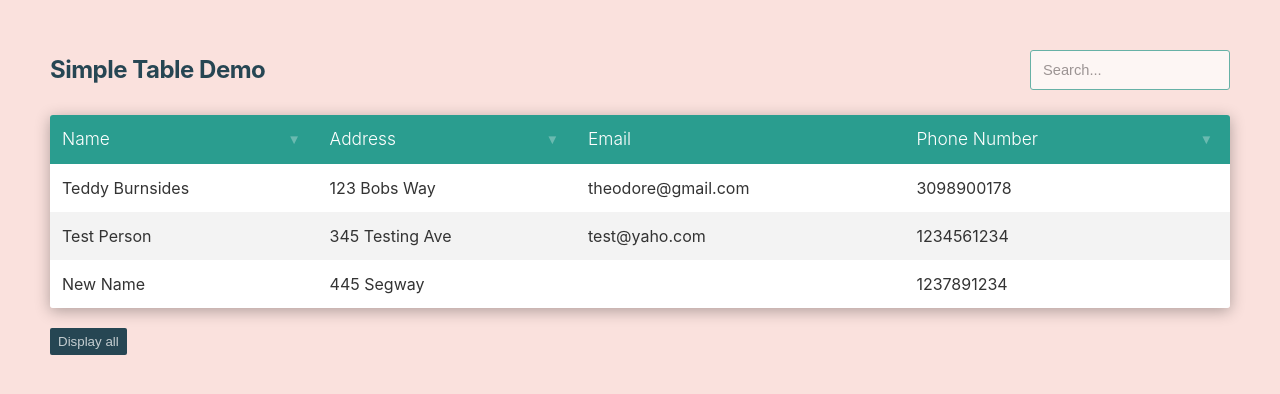
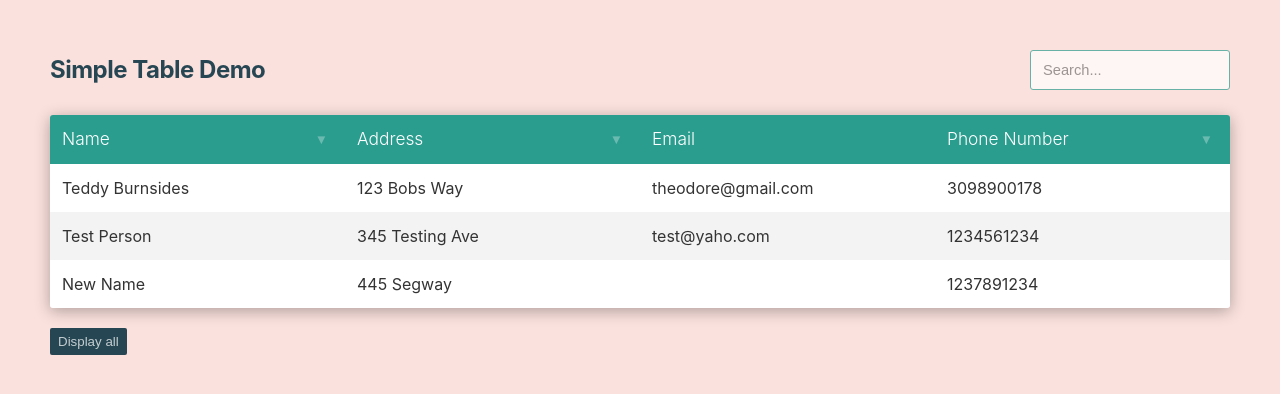
Before and after one commit to TeddyBurnsides/SimpleTable, a React (Create React App) app: page / in a window 1280 px wide. Shown: the top 394 px of the page. Built offline with nearby package versions, Linux system fonts and the light colour scheme.

Commit message:
Searching now highlights value in table

```diff
--- a/src/App.css
+++ b/src/App.css
@@ -84,6 +84,7 @@ table {
   box-shadow:0 3px 15px rgba(0,0,0,.3);
   width:100%;
   border-radius:3px;
+  table-layout: fixed;
 }
 table thead {
   background: #2a9d8f;
@@ -110,6 +111,9 @@ table tbody td {
   color: #333;
   padding: 12px;
   line-height:24px;
+}
+table tbody td b {
+  background:yellow;
 }
 th button.sortButton {
   cursor:pointer;
--- a/src/simpleTable/TableBody.tsx
+++ b/src/simpleTable/TableBody.tsx
@@ -18,10 +18,11 @@ const TableBody = ({data, sortInfo, maxRows, showAll, searchValue}: ItableBody)
 
 	}
 
+	// return rows, filtered by search value
 	const rowElements = rows.map((row: string[], index: number) => {
 		if (typeof searchValue === 'undefined' || searchValue === '' || rowContainsValue(row,searchValue)) {
 
-			return <TableRow key={index} data={row} />
+			return <TableRow key={index} data={row} searchValue={searchValue} />
 		} else {
 			return null;
 		}
--- a/src/simpleTable/TableRow.tsx
+++ b/src/simpleTable/TableRow.tsx
@@ -1,11 +1,22 @@
 import { ItableRow } from './types/interfaces';
+import {buildHighlightedText, findMatchingValueIndexes} from './utils';
 
-const TableRow = ({data}: ItableRow) => {
+const TableRow = ({data, searchValue}: ItableRow) => {
 
-	const row = data.map((cell: string, index: number ) => {
-		return (
-			<td key={index}>{cell}</td>
-		)
+	const row = data.map((cellValue: string, index: number ) => {
+
+		if ((typeof searchValue === 'undefined') || (searchValue === '')) {
+
+			return <td key={index}>{cellValue}</td>;
+
+
+		} else {
+
+			const indexes=findMatchingValueIndexes(cellValue,searchValue)
+			const text = buildHighlightedText(indexes,cellValue)
+			return <td key={index} dangerouslySetInnerHTML={{__html: text}}/>;
+
+		}
 	})
 
 	return (
--- a/src/simpleTable/types/interfaces.tsx
+++ b/src/simpleTable/types/interfaces.tsx
@@ -47,7 +47,8 @@ export interface ItableBody {
 }
 
 export interface ItableRow {
-	data: string[]
+	data: string[],
+	searchValue: string | undefined
 }
 
 interface Idata {
--- a/src/simpleTable/utils.tsx
+++ b/src/simpleTable/utils.tsx
@@ -28,3 +28,57 @@ export const rowContainsValue = (row: string[], value: string): boolean => {
 	}
 	return quit;
 }
+
+export const findMatchingValueIndexes = (text: string,search: string) => {
+
+	let indexes=[]; // an array that contains the beginning index of each matching string
+
+	// loop through phrase letter by letter
+	for (let textPos=0; textPos<text.length; textPos++) {
+
+		let beginPos=null;
+		let moveToNextLetter=false
+
+		// loop through search phrase
+		for (let searchPos=0; searchPos<search.length&&!moveToNextLetter; searchPos++) {
+
+			// if value does not match, move to next letter in phrase to continue searching for string
+			if (text[textPos+searchPos].toLowerCase() !== search[searchPos].toLowerCase()) {
+				moveToNextLetter=true;
+				break;
+			}
+
+			// if this is true, all values in search string match something in phrase
+			if (searchPos === search.length-1) beginPos=textPos;
+		}
+
+		// if these are both not null, we found a match
+		if (beginPos !== null) indexes.push(beginPos);
+	}
+
+	// build an array where each element represents whether or not a character should be highlighted
+	let array: boolean[] = [];
+	for (let i=0; i<indexes.length; i++) {
+		for (let j=0; j<search.length; j++) {
+			array[indexes[i]+j]=true;
+		}
+	}
+
+	return array;
+
+}
+
+export const buildHighlightedText = (array: boolean[], string: string) => {
+
+	let highlightedText='';
+
+	for (let i=0; i<string.length; i++) {
+		if (array[i] === true) {
+			highlightedText=highlightedText + '<b>'+ string[i] + '</b>';
+		} else {
+			highlightedText=highlightedText + string[i];
+		}
+	}
+
+	return highlightedText;
+}
```
